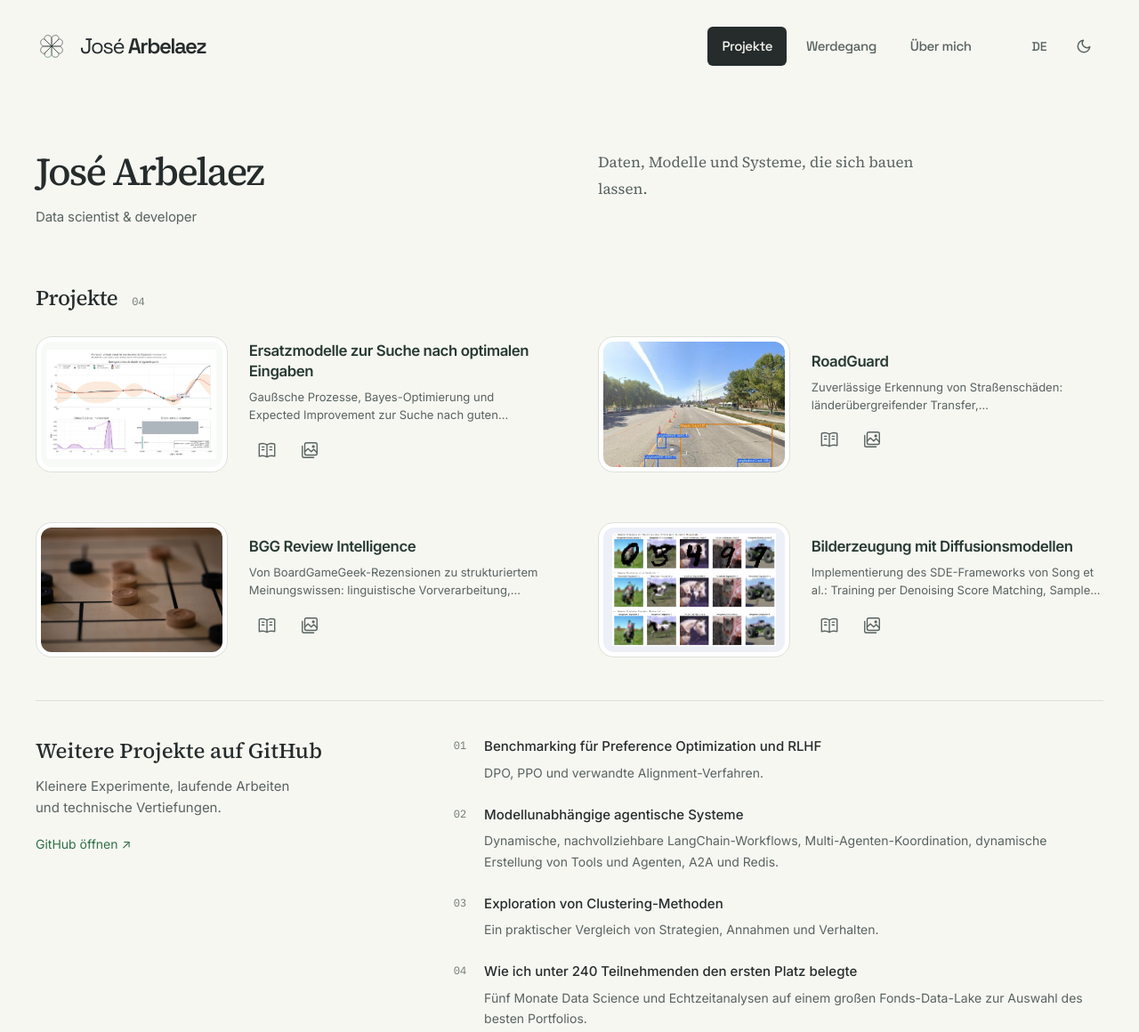
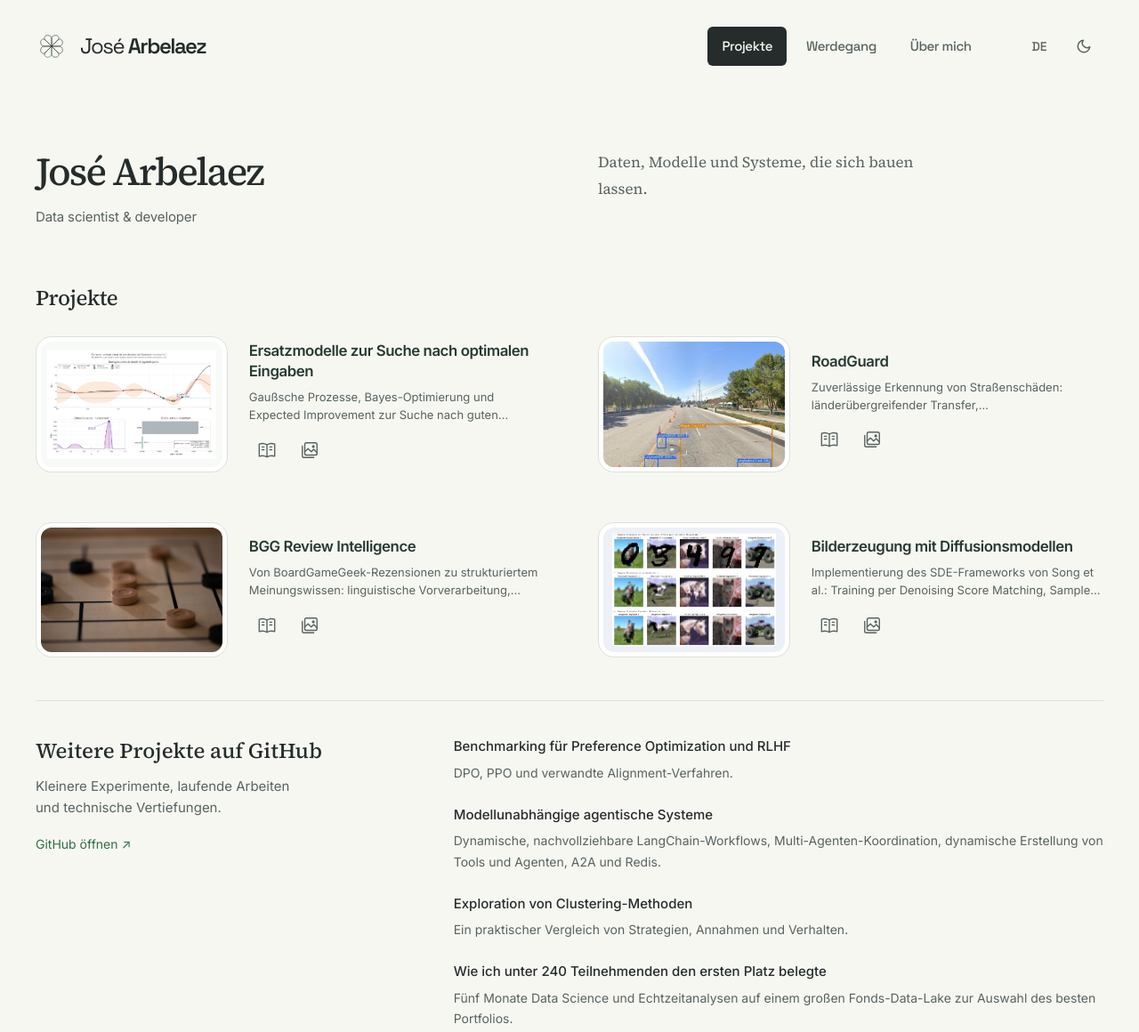
Before and after one commit to trentisiete/refactorPortfolio, an Astro site: page /de in a window 1280 px wide. Shown: the top 1160 px of the page at 89% size. Built offline with nearby package versions, Linux system fonts and the light colour scheme; Astro itself is replaced by a stand-in of ours.

Commit message:
Remove project numbering

```diff
--- a/src/components/ProfileProjects.astro
+++ b/src/components/ProfileProjects.astro
@@ -7,7 +7,7 @@ const { projects, lang } = Astro.props;
 const t = useTranslations(lang);
 ---
 <section class="profile-projects" id="projects" aria-labelledby="profile-projects-title">
-  <header class="section-heading"><h2 id="profile-projects-title">{t.profile.projects_title}</h2><span>{String(projects.length).padStart(2, '0')}</span></header>
+  <header class="section-heading"><h2 id="profile-projects-title">{t.profile.projects_title}</h2></header>
   <div class="profile-projects__grid">
     {projects.map(project => <ProfileProjectCard project={project} lang={lang} />)}
   </div>
@@ -18,7 +18,7 @@ const t = useTranslations(lang);
       <a href="https://github.com/trentisiete" target="_blank" rel="noopener noreferrer">{t.profile.more_projects_cta} ↗</a>
     </header>
     <ol class="profile-more-projects__list">
-      {t.profile.more_projects_items.map((item, index) => <li><span>{String(index + 1).padStart(2, '0')}</span><div><h4>{item.title}</h4><p>{item.description}</p></div></li>)}
+      {t.profile.more_projects_items.map(item => <li><div><h4>{item.title}</h4><p>{item.description}</p></div></li>)}
     </ol>
   </section>
 </section>
```
